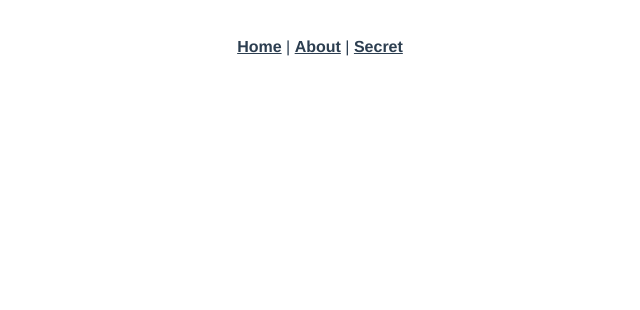
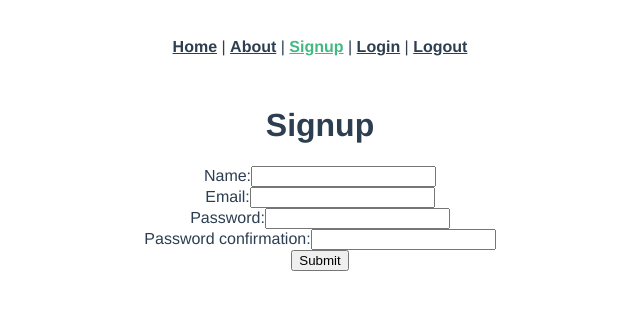
Before and after one commit to pgeliebter/blog-frontend-app, a Vue app: page /signup in a window 1280 px wide. Shown: the top 310 px of the page, without its empty margins (320-960 px from the left). Built offline with nearby package versions, Linux system fonts and the light colour scheme.

Commit message:
adds signup/login/logout

```diff
--- a/src/App.vue
+++ b/src/App.vue
@@ -5,7 +5,13 @@
       |
       <router-link to="/about">About</router-link>
       |
-      <router-link to="/secret">Secret</router-link>
+      <!-- <router-link to="/secret">Secret</router-link>
+      | -->
+      <router-link to="/signup">Signup</router-link>
+      |
+      <router-link to="/login">Login</router-link>
+      |
+      <router-link to="/logout">Logout</router-link>
     </div>
     <router-view />
   </div>
--- a/src/main.js
+++ b/src/main.js
@@ -4,6 +4,10 @@
 import axios from "axios";
 
 axios.defaults.baseURL = process.env.NODE_ENV === "development" ? "http://localhost:3000" : "/";
+var jwt = localStorage.getItem("jwt");
+if (jwt) {
+  axios.defaults.headers.common["Authorization"] = "Bearer " + jwt;
+}
 
 Vue.config.productionTip = false;
 
--- a/src/router/index.js
+++ b/src/router/index.js
@@ -2,6 +2,9 @@
 import VueRouter from "vue-router";
 import Home from "../views/Home.vue";
 import Secret from "../views/Secret.vue";
+import Signup from "../views/Signup.vue";
+import Login from "../views/Login.vue";
+import Logout from "../views/Logout.vue";
 
 Vue.use(VueRouter);
 
@@ -24,6 +27,9 @@
     name: "Secret",
     component: Secret,
   },
+  { path: "/signup", name: "signup", component: Signup },
+  { path: "/login", name: "login", component: Login },
+  { path: "/logout", name: "logout", component: Logout },
 ];
 
 const router = new VueRouter({
--- /dev/null
+++ b/src/views/Login.vue
@@ -0,0 +1,49 @@
+<template>
+  <div class="login">
+    <form v-on:submit.prevent="submit()">
+      <h1>Login</h1>
+      <ul>
+        <li v-for="error in errors" v-bind:key="error">{{ error }}</li>
+      </ul>
+      <div>
+        <label>Email:</label>
+        <input type="email" v-model="newSessionParams.email" />
+      </div>
+      <div>
+        <label>Password:</label>
+        <input type="password" v-model="newSessionParams.password" />
+      </div>
+      <input type="submit" value="Submit" />
+    </form>
+  </div>
+</template>
+
+<script>
+import axios from "axios";
+
+export default {
+  data: function () {
+    return {
+      newSessionParams: {},
+      errors: [],
+    };
+  },
+  methods: {
+    submit: function () {
+      axios
+        .post("/sessions", this.newSessionParams)
+        .then((response) => {
+          axios.defaults.headers.common["Authorization"] = "Bearer " + response.data.jwt;
+          localStorage.setItem("jwt", response.data.jwt);
+          this.$router.push("/");
+        })
+        .catch((error) => {
+          console.log(error.response);
+          this.errors = ["Invalid email or password."];
+          this.email = "";
+          this.password = "";
+        });
+    },
+  },
+};
+</script>
--- /dev/null
+++ b/src/views/Logout.vue
@@ -0,0 +1,15 @@
+<template>
+  <div class="logout"></div>
+</template>
+
+<script>
+import axios from "axios";
+
+export default {
+  created: function () {
+    delete axios.defaults.headers.common["Authorization"];
+    localStorage.removeItem("jwt");
+    this.$router.push("/");
+  },
+};
+</script>
--- /dev/null
+++ b/src/views/Signup.vue
@@ -0,0 +1,53 @@
+<template>
+  <div class="signup">
+    <form v-on:submit.prevent="submit()">
+      <h1>Signup</h1>
+      <ul>
+        <li v-for="error in errors" v-bind:key="error">{{ error }}</li>
+      </ul>
+      <div>
+        <label>Name:</label>
+        <input type="text" v-model="newUserParams.name" />
+      </div>
+      <div>
+        <label>Email:</label>
+        <input type="email" v-model="newUserParams.email" />
+      </div>
+      <div>
+        <label>Password:</label>
+        <input type="password" v-model="newUserParams.password" />
+      </div>
+      <div>
+        <label>Password confirmation:</label>
+        <input type="password" v-model="newUserParams.password_confirmation" />
+      </div>
+      <input type="submit" value="Submit" />
+    </form>
+  </div>
+</template>
+
+<script>
+import axios from "axios";
+
+export default {
+  data: function () {
+    return {
+      newUserParams: {},
+      errors: [],
+    };
+  },
+  methods: {
+    submit: function () {
+      axios
+        .post("/users", this.newUserParams)
+        .then((response) => {
+          console.log(response.data);
+          this.$router.push("/login");
+        })
+        .catch((error) => {
+          this.errors = error.response.data.errors;
+        });
+    },
+  },
+};
+</script>
```
